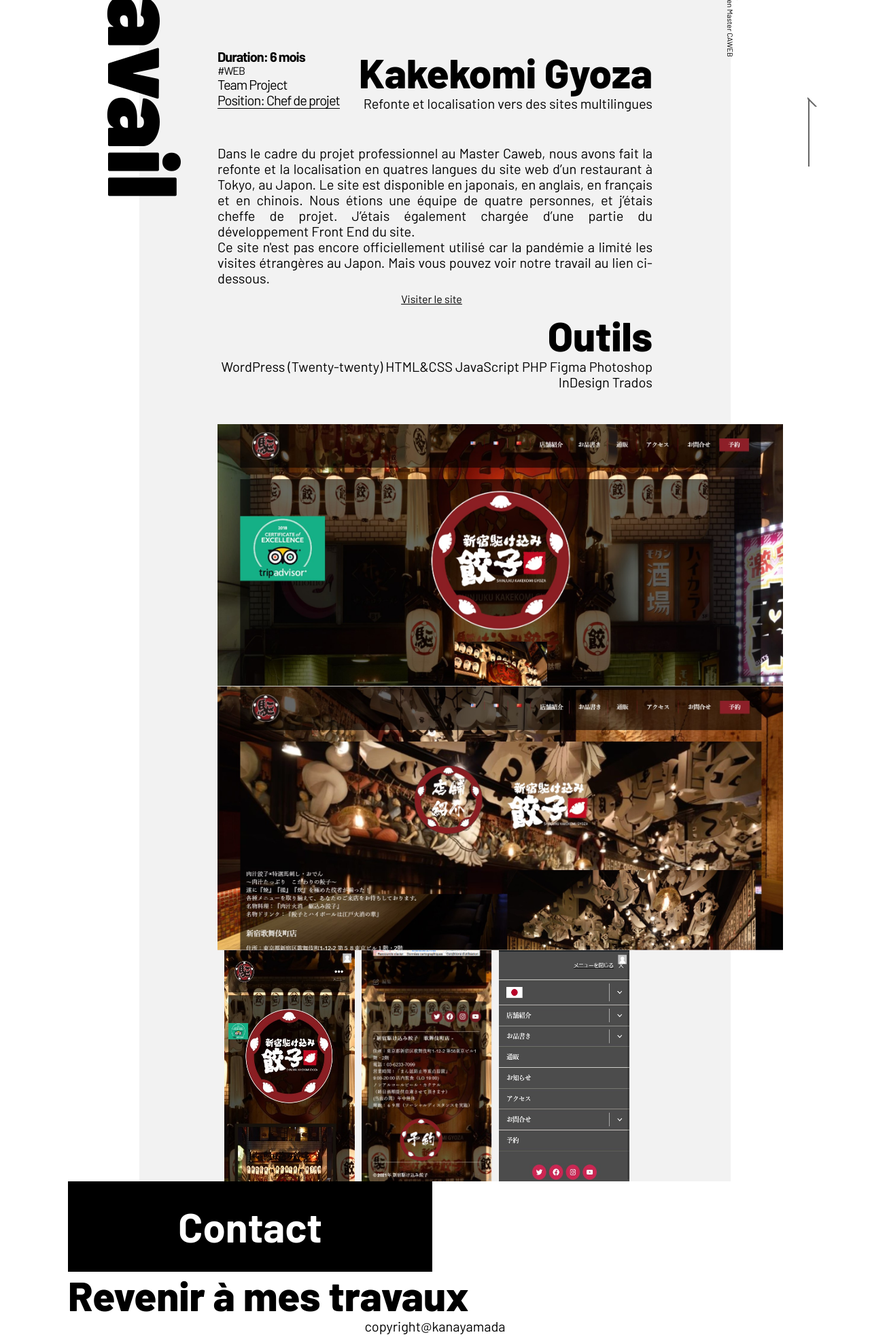
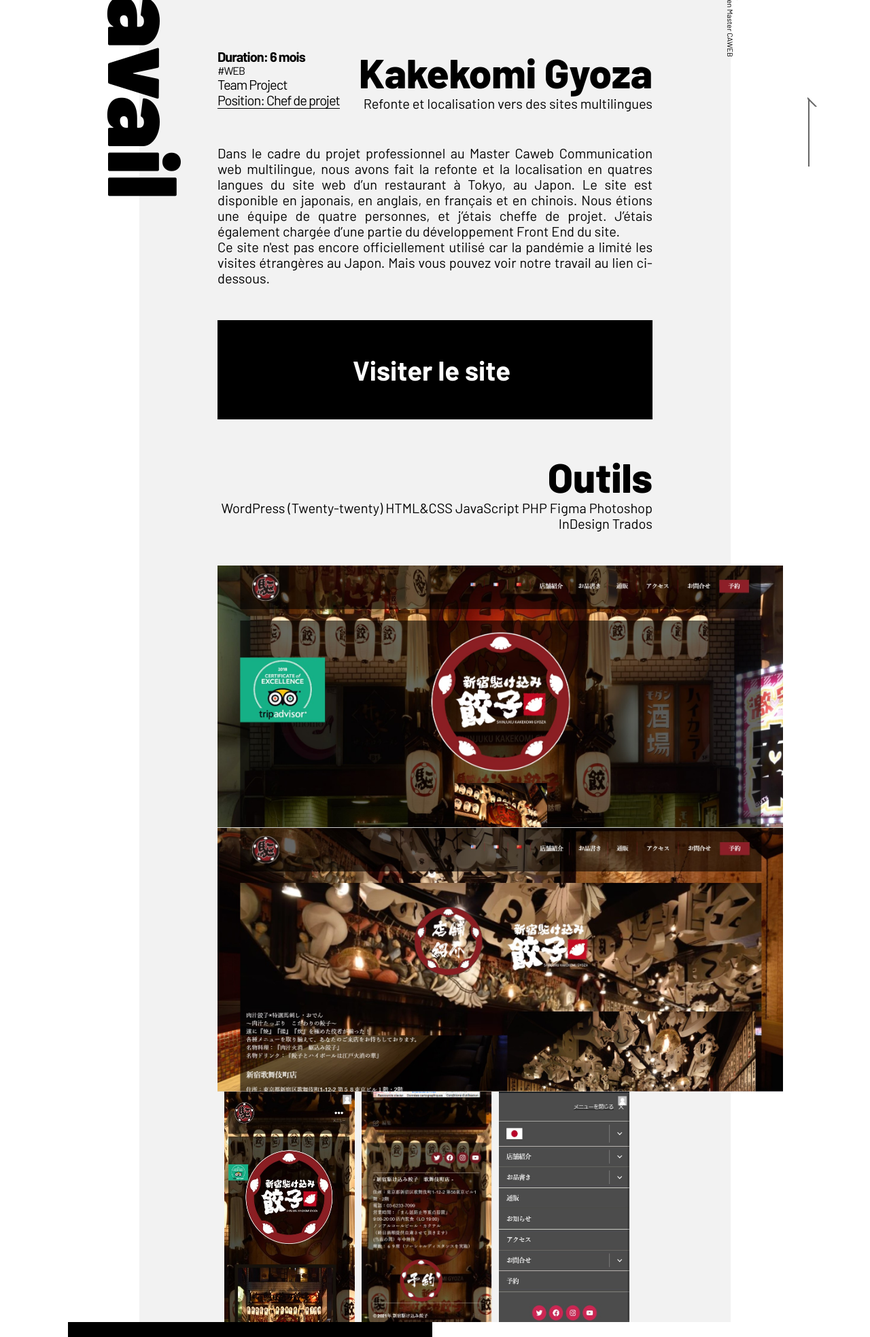
Before and after one commit to kana48/cv_site, a PHP site: page /index.php?page=kakekomigyoza in a window 1280 px wide. Shown: the part 498-2465 px from the top of the page at 68% size. Run offline with PHP 8.4, Linux system fonts and the light colour scheme; some libraries are stand-ins or nearby versions.

Commit message:
correct-marion

```diff
--- a/English/footer.php
+++ b/English/footer.php
@@ -1,5 +1,5 @@
 <footer>
-  <button type="button"><a href="?page=contact">Contact</a></button>
+<a href="?page=contact"><button type="button">Contact</button></a>
 
   <a href="#" id="to_top"></a>
   <h2 class="footer-next">
--- a/English/home.php
+++ b/English/home.php
@@ -28,7 +28,7 @@
     <p>Kana YAMADA</p>
     <p>Web designer/developer</p>
   </div>
-  <p class=home-text>I’m a student of <strong><a href="https://mastercaweb.u-strasbg.fr/">#CAWEB Master </a></strong> & an apprentice in the marketing department at<strong><a href="https://www.dalim.com/fr/home">#DALIM SoftWare</a></strong>.Born in Tokyo, Japan. After working for a major general printing company and as an editor of a guidebook of french tourism, I moved to France. 2020: Enrolled in MasterCAWEB at the University of Strasbourg. I am studying multilingual web design, development, localization and translation. I love cooking and traveling.
+  <p class=home-text>I’m a student of <strong><a href="https://mastercaweb.u-strasbg.fr/">#CAWEB Master </a></strong> Multilingual web communication & an apprentice in the marketing department at<strong><a href="https://www.dalim.com/fr/home">#DALIM SoftWare</a></strong>.Born in Tokyo, Japan. After working for a major general printing company and as an editor of a guidebook of french tourism, I moved to France. 2020: Enrolled in CAWEB Master Multilingual web communication at the University of Strasbourg. I am studying multilingual web design, development, localization and translation. I love cooking and traveling.
 
   </p>
   <a href="?page=profile" class="readMore ver">Read more</a>
--- a/English/kakekomigyoza.php
+++ b/English/kakekomigyoza.php
@@ -11,7 +11,7 @@
   </section>
 
   <section>
-  <p class=travaux-single-text>As part of the professional project at the Caweb Master, we redesigned and localized in four languages the website of a restaurant in Tokyo, Japan. The website is available in Japanese, English, French and Chinese. We were a team of four people, and I was the project manager. I was also in charge of some of the front-end development of the site. </br>
+  <p class=travaux-single-text>As part of the professional project at the Caweb Master Multilingual web communication, we redesigned and localized in four languages the website of a restaurant in Tokyo, Japan. The website is available in Japanese, English, French and Chinese. We were a team of four people, and I was the project manager. I was also in charge of some of the front-end development of the site. </br>
   This site is not yet officially in use because the pandemic has restricted foreign tourists from visiting Japan. But you can see our work at the link below.
   </p>
   <a href="https://kanamea.cluster028.hosting.ovh.net/kakekomigyoza/" class="travaux-single-link">Visit the site</a>
--- a/English/profile.php
+++ b/English/profile.php
@@ -9,12 +9,12 @@
     <p>Web designer/developer</p>
   </div>
   <p class=profile-text>
-    My name is Kana Yamada, I am from Tokyo, Japan. I arrived in France in 2019, and after one year of study in a french school in a C1/C2 level class, I joined the <strong><a href="https://mastercaweb.u-strasbg.fr/">#CAWEB Master</a></strong> at the University of Strasbourg.<br class="pc_hid">
+    My name is Kana Yamada, I am from Tokyo, Japan. I arrived in France in 2019, and after one year of study in a french school in a C1/C2 level class, I joined the <strong><a href="https://mastercaweb.u-strasbg.fr/">#CAWEB Master</a></strong> Multilingual web communication at the University of Strasbourg.<br class="pc_hid">
     I am currently an apprentice as a marketing assistant at <strong><a href="https://www.dalim.com/fr/home">#Dalim software</a></strong>.<br class="pc_hid">
     After studying media and French at <strong><a href="https://www.meiji.ac.jp/cip/english/">#Meiji University</a></strong> in Japan, I worked for two years in a large Japanese printing and publishing company. <br class="pc_hid">
     However, I decided to quit my job and move to France to realize my dream of working abroad.</br>
     By joining the CAWEB Master's program, my expertise now extends to the field of web, digital marketing, localization and technical translation.
-    localization and technical translation.
+    localization and technical translation. And now I am also interested in motion design.
   </p>
 </section>
 <section class="profile-timeline">
--- a/footer.php
+++ b/footer.php
@@ -1,5 +1,5 @@
 <footer>
-  <button type="button"><a href="?page=contact">Contact</a></button>
+<a href="?page=contact"><button type="button">Contact</button></a>
   <a href="#" id="to_top"></a>
   <h2 class="footer-next">
     <?php
--- a/home.php
+++ b/home.php
@@ -28,7 +28,7 @@
     <p>Kana YAMADA</p>
     <p>Web designer/developer</p>
   </div>
-  <p class=home-text>Etudiante M2 en <strong><a href="https://mastercaweb.u-strasbg.fr/">#Master CAWEB</a></strong> & apprentie dans le département marketing chez <strong><a href="https://www.dalim.com/fr/home">#DALIM software</a></strong>. Née à Tokyo, Japon. Après avoir travaillé pour une grande entreprise japonaise spécialisée dans l’imprimerie Dai Nippon Printing, puis comme rédactrice de guides touristiques sur la France, je me suis installée en France. En 2020 j’ai intégré le Master CAWEB à l'Université de Strasbourg. J'étudie le marketing digital, la localisation et la conception de sites web. J'adore voyager et cuisiner.
+  <p class=home-text>Etudiante M2 en <strong><a href="https://mastercaweb.u-strasbg.fr/">#Master CAWEB</a></strong> Communication web multilingue & apprentie dans le département marketing chez <strong><a href="https://www.dalim.com/fr/home">#DALIM software</a></strong>. Née à Tokyo, Japon. Après avoir travaillé pour une grande entreprise japonaise spécialisée dans l’imprimerie Dai Nippon Printing, puis comme rédactrice de guides touristiques sur la France, je me suis installée en France. En 2020 j’ai intégré le Master CAWEB Communication web multilingue à l'Université de Strasbourg. J'étudie le marketing digital, la localisation et la conception de sites web. J'adore voyager et cuisiner.
 
   </p>
   <a href="?page=profile" class="readMore ver">En savoir plus</a>
--- a/kakekomigyoza.php
+++ b/kakekomigyoza.php
@@ -11,7 +11,7 @@
   </section>
 
   <section>
-  <p class=travaux-single-text>Dans le cadre du projet professionnel au Master Caweb, nous avons fait la refonte et la localisation en quatres langues du site web d’un restaurant à Tokyo, au Japon. Le site est disponible en japonais, en anglais, en français et en chinois. Nous étions une équipe de quatre personnes, et j’étais cheffe de projet. J’étais également chargée d’une partie du développement Front End du site. </br>
+  <p class=travaux-single-text>Dans le cadre du projet professionnel au Master Caweb Communication web multilingue, nous avons fait la refonte et la localisation en quatres langues du site web d’un restaurant à Tokyo, au Japon. Le site est disponible en japonais, en anglais, en français et en chinois. Nous étions une équipe de quatre personnes, et j’étais cheffe de projet. J’étais également chargée d’une partie du développement Front End du site. </br>
   Ce site n'est pas encore officiellement utilisé car la pandémie a limité les visites étrangères au Japon. Mais vous pouvez voir notre travail au lien ci-dessous.
   </p>
   <a href="https://kanamea.cluster028.hosting.ovh.net/kakekomigyoza/" class="travaux-single-link">Visiter le site</a>
--- a/profile.php
+++ b/profile.php
@@ -9,13 +9,13 @@
     <p>Web designer/developer</p>
   </div>
   <p class=profile-text>
-    Je m'appelle Kana Yamada, je viens de Tokyo au Japon. Je suis arrivée en France en 2019, et après un an d'étude dans une école de français dans une classe de niveau C1/C2, j’ai intégré le <strong><a href="https://mastercaweb.u-strasbg.fr/">#Master CAWEB</a></strong> à l'Université de Strasbourg.<br class="pc_hid">
+    Je m'appelle Kana Yamada, je viens de Tokyo au Japon. Je suis arrivée en France en 2019, et après un an d'étude dans une école de français dans une classe de niveau C1/C2, j’ai intégré le <strong><a href="https://mastercaweb.u-strasbg.fr/">#Master CAWEB</a></strong> Communication web multilingue à l'Université de Strasbourg.<br class="pc_hid">
     Je suis actuellement en apprentissage en tant qu'assistante marketing chez <strong><a href="https://www.dalim.com/fr/home">#Dalim software</a></strong>.<br class="pc_hid">
     Après avoir étudié les médias et le français à l'<strong><a href="https://www.meiji.ac.jp/cip/english/">#Université Meiji</a></strong> au Japon, j'ai travaillé pendant deux ans dans une
     grande entreprise japonaise d’imprimerie et d’édition. <br class="pc_hid">
     Cependant, j'ai décidé de quitter mon emploi et de m'installer en France pour réaliser mon rêve de travailler à l'étranger.</br>
-    En rejoignant le Master CAWEB, mon expertise s'étend désormais au domaine du Web, du marketing digital, de la
-    localisation et la traduction technique.
+    En rejoignant le Master CAWEB Communication web multilingue, mon expertise s'étend désormais au domaine du Web, du marketing digital, de la
+    localisation et la traduction technique. Et maintenant, je m'intéresse aussi au motion design.
   </p>
 </section>
 <section class="profile-timeline">
--- a/scss/_button.scss
+++ b/scss/_button.scss
@@ -11,6 +11,8 @@
   color:#000 !important;
   padding: 3% 15%;
   font-weight: bold;
+  outline: 1px solid gray;
+  outline-offset: -1px;
 }
 
 button>a {
--- a/scss/_travaux.scss
+++ b/scss/_travaux.scss
@@ -177,14 +177,20 @@
 }
 .travaux-single-link{
 	display: block;
-	text-decoration: underline;
-	padding: 10px 10px 10px 0;
+	padding: 50px 10px 50px 0;
 	text-align: center;
+	background-color: $main-color;
+	color:#fff;
+	margin: 50px 0;
+	font-size:40px;
+	font-weight: bold;
 }
 
 .travaux-single-link:hover{
-	background-color: $main-color;
-	color:#fff;
+	background-color: #fff;
+	color:$main-color;
+	outline: 1px solid gray;
+  outline-offset: -1px;
 }
 .travaux-back{
 	display: block;
```
Also changed, not shown: css/style.min.css.
